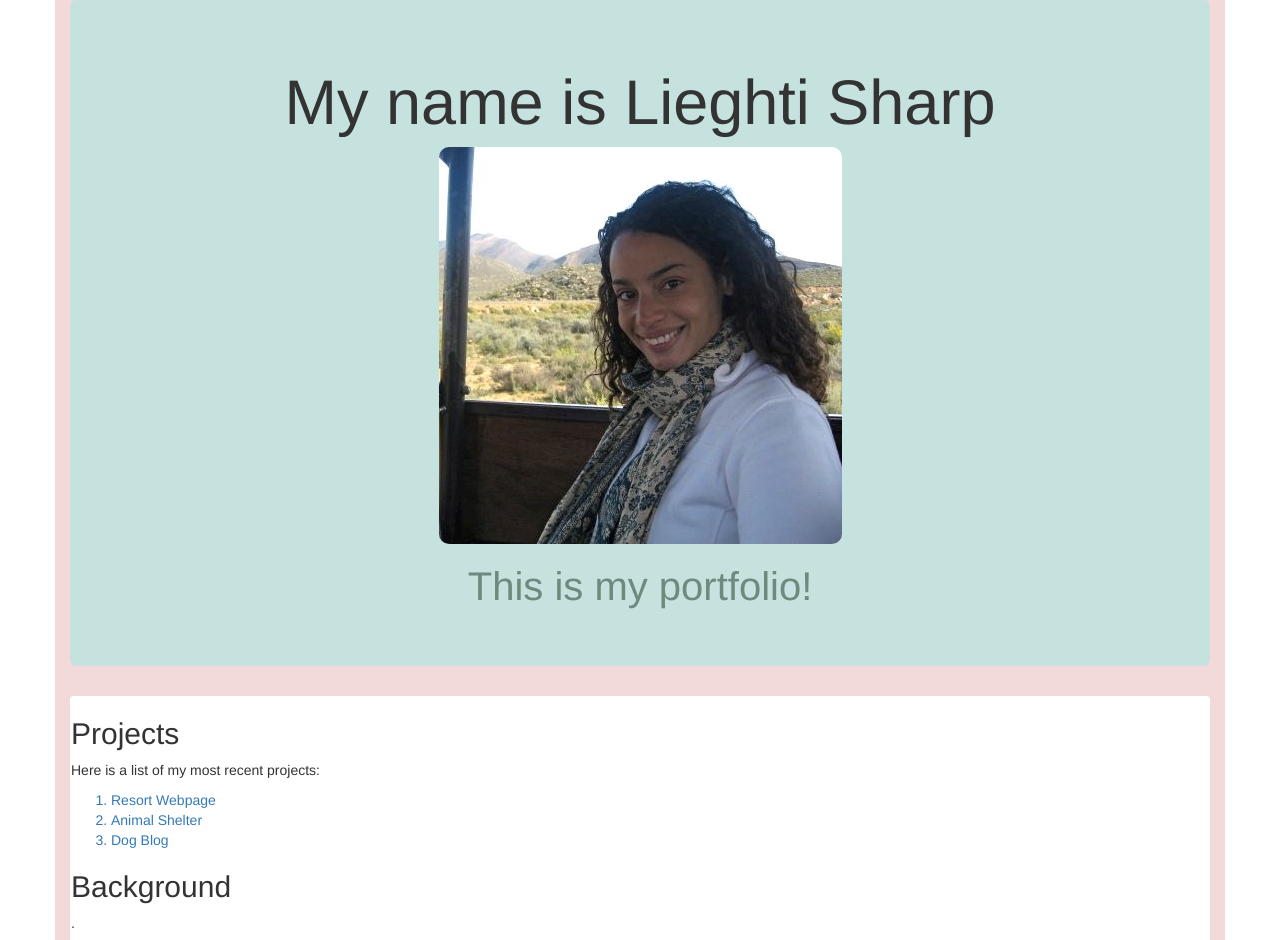
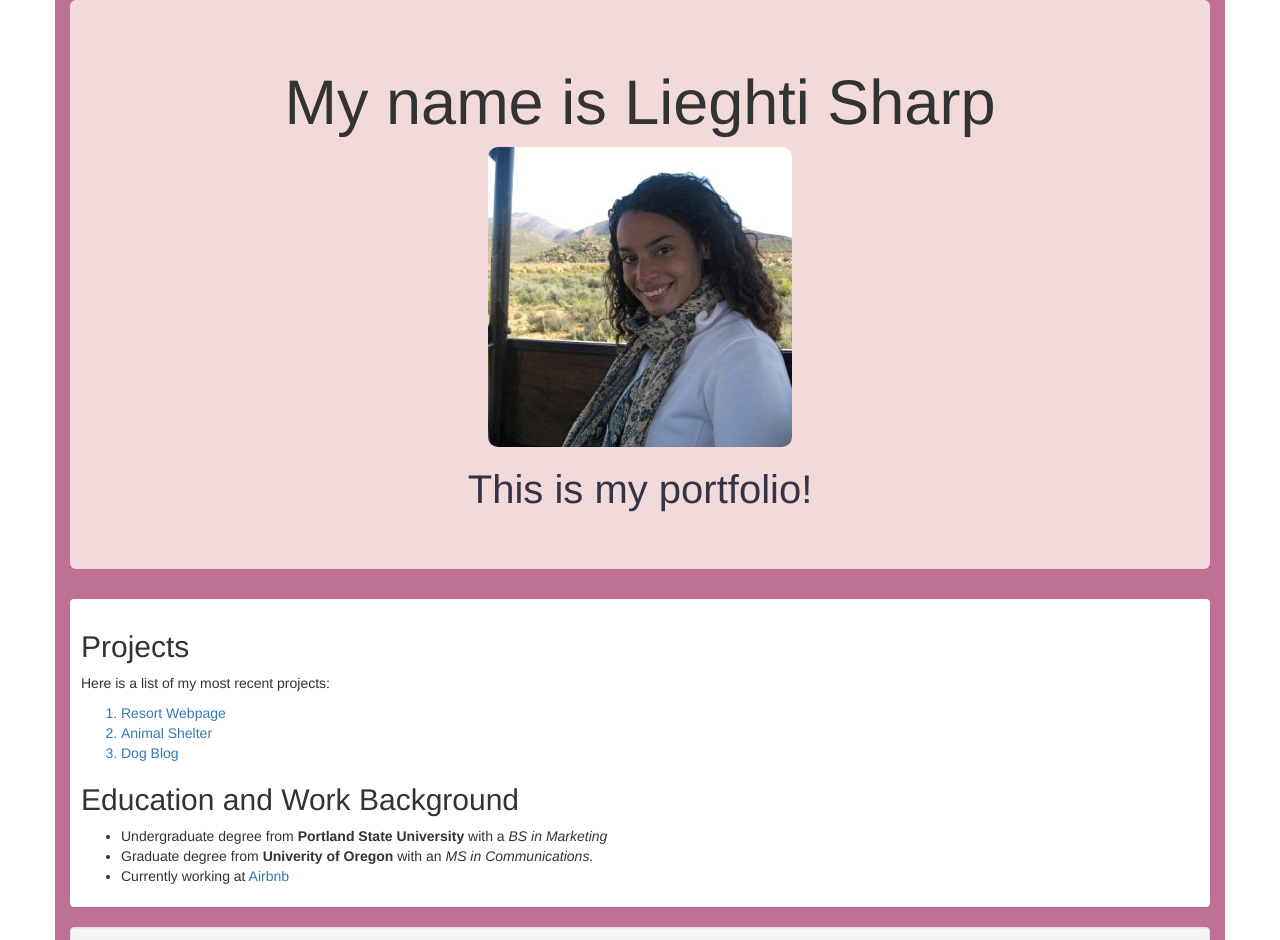
Before and after one commit to Lieghti/portfolio-landing-page, a plain HTML site: page index.html in a window 1280 px wide. Shown: the top 940 px of the page. Drawn offline with Linux system fonts and the light colour scheme.

Commit message:
copyedit the README content, fix some styling in the css and tweak the html.

```diff
--- a/css/styles.css
+++ b/css/styles.css
@@ -1,10 +1,12 @@
 .jumbotron {
   text-align: center;
-  background-color: #C5E2DF;
+  background-color: #F3DADA;
 }
 
-img {
+.jumbotron img {
   border-radius: 10px;
+  height: 300px;
+  width: auto;
 }
 .portland {
   float: right;
@@ -28,7 +30,7 @@ h2 {
   font-size: 40px;
 }
 .container {
-  background-color: #F3DADA;
+  background-color: #BE7193;
 }
 blockquote {
   font-size: 15px;
@@ -38,3 +40,6 @@ blockquote {
   text-align: center;
   font-size: 20px;
 }
+.panel {
+  padding: 10px;
+}
--- a/index.html
+++ b/index.html
@@ -11,7 +11,7 @@
       <div class="jumbotron">
         <h1>My name is Lieghti Sharp</h1>
         <img src="img/LOF.jpg" alt="This is a photo of Lieghti of Safari">
-      <span style="color:#6D8A7E"><h2>This is my portfolio!</h2></span>
+      <span style="color:#353348"><h2>This is my portfolio!</h2></span>
       </div>
       <div class="panel">
         <span style="background-color:#EAC2D4"><h3>Projects</h3></span>
@@ -21,8 +21,7 @@
           <a href="https://github.com/Lieghti/animal-shelter"><li>Animal Shelter</li></a>
           <a href="https://github.com/Lieghti/dog-blog"><li>Dog Blog</li></a>
         </ol>
-        <h3>Background</h3>
-        <p>.</p>
+        <h3>Education and Work Background</h3>
         <ul>
           <li>Undergraduate degree from <strong>Portland State University</strong> with a <em>BS in Marketing</em></li>
           <li>Graduate degree from <strong>Univerity of Oregon</strong> with an <em>MS in Communications.</em></li>
```
Also changed, not shown: 1 other file.
